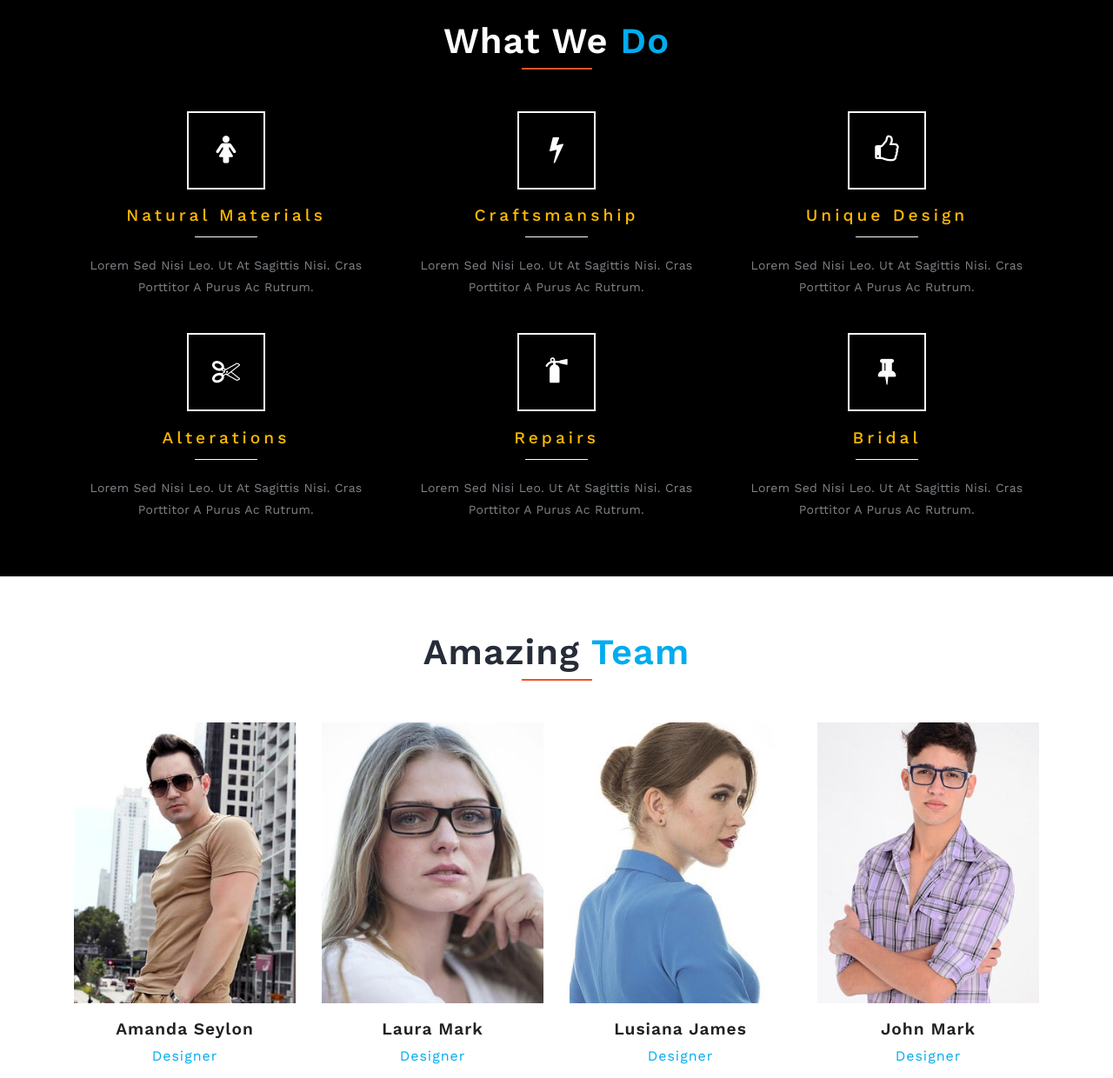
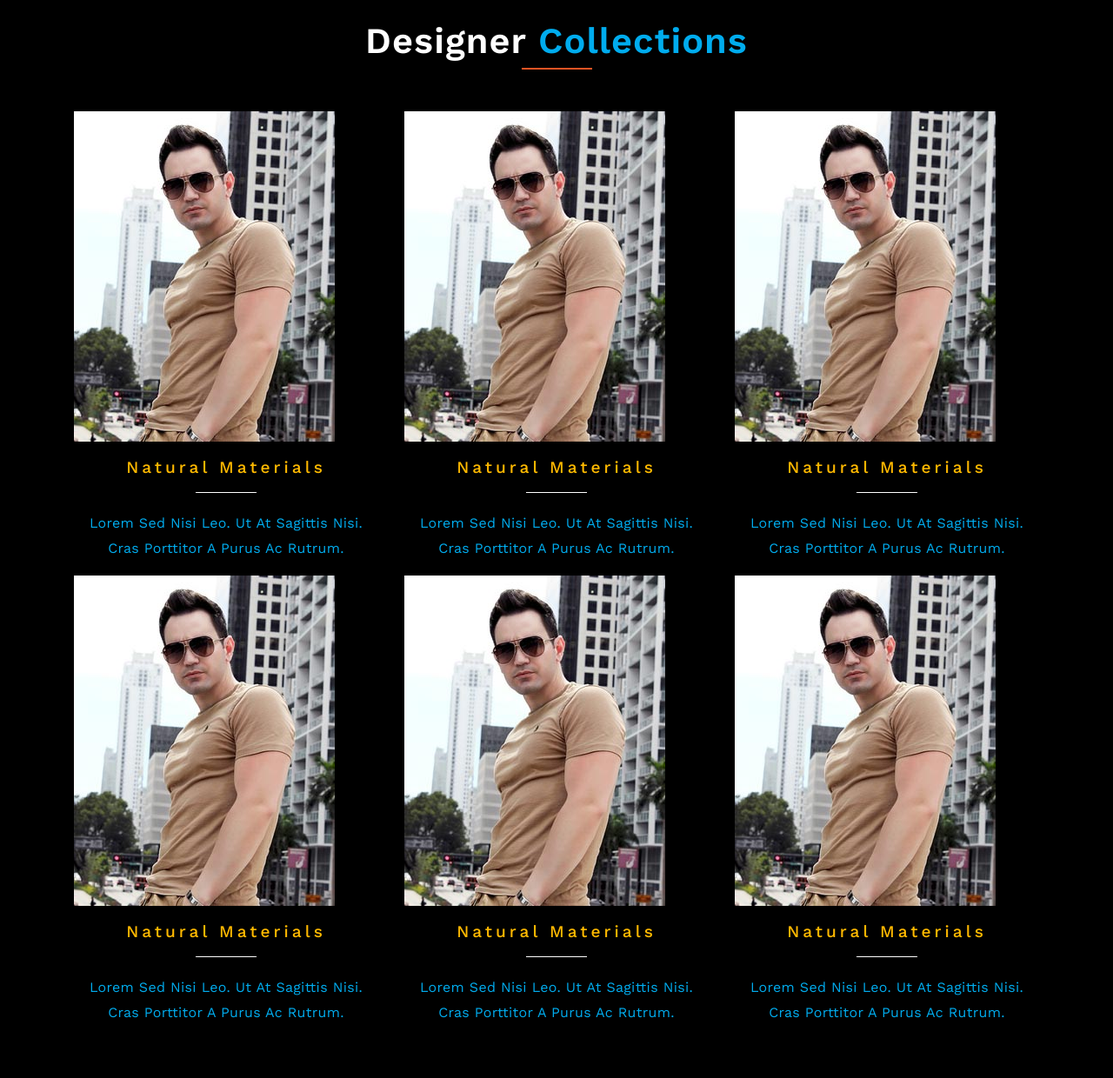
Before and after one commit to shubham3597/woventales.github.io, a plain HTML site: page index.html in a window 1280 px wide. Shown: the part 1790-3030 px from the top of the page at 87% size. Drawn offline with nearby package versions, Linux system fonts and the light colour scheme.

Commit message:
doing changes

```diff
--- a/index.html
+++ b/index.html
@@ -203,10 +203,27 @@ fashion institutions of the country through Art
 		<!-- services -->
 		<div class="services" id="services">
 			<div class="container">
-				<h3 class="w3l_header w3_agileits_header two">What We <span>Do</span></h3>
+				<h3 class="w3l_header w3_agileits_header two">Designer <span>Collections</span></h3>
 
 				<div class="agile_wthree_inner_grids">
-					<div class="col-md-4 w3ls_services_agile-grid">
+					<div class="col-md-4 w3_agile_team_grid">
+						<img src="images/t2.jpg" alt=" " class="img-responsive" />
+						<!--<h3>Amanda Seylon</h3>
+						<p>Designer</p>-->
+						<div class="agileits-service-info">
+							<h5>Natural Materials</h5>
+							<span></span>
+							<p>Lorem sed nisi leo. Ut at sagittis nisi. Cras porttitor a purus ac rutrum. </p>
+						</div>
+						<!--<ul class="footer_list_icons team_icons_agile">
+							<li><a href="#"><i class="fa fa-facebook"></i></a></li>
+							<li><a href="#"><i class="fa fa-twitter"></i></a></li>
+							<li><a href="#"><i class="fa fa-google-plus"></i></a></li>
+							<li><a href="#"><i class="fa fa-linkedin"></i></a></li>
+
+						</ul>-->
+					</div>
+					<!--<div class="col-md-4 w3ls_services_agile-grid">
 						<div class="agile_w3l_service_icon">
 							<i class="fa fa-female" aria-hidden="true"></i>
 						</div>
@@ -215,56 +232,91 @@ fashion institutions of the country through Art
 							<span></span>
 							<p>Lorem sed nisi leo. Ut at sagittis nisi. Cras porttitor a purus ac rutrum. </p>
 						</div>
-					</div>
-					<div class="col-md-4 w3ls_services_agile-grid">
-						<div class="agile_w3l_service_icon">
-							<i class="fa fa-bolt" aria-hidden="true"></i>
-						</div>
+					</div>-->
+					<div class="col-md-4 w3_agile_team_grid">
+						<img src="images/t2.jpg" alt=" " class="img-responsive" />
+						<!--<h3>Amanda Seylon</h3>
+						<p>Designer</p>-->
 						<div class="agileits-service-info">
-							<h5>Craftsmanship</h5>
+							<h5>Natural Materials</h5>
 							<span></span>
 							<p>Lorem sed nisi leo. Ut at sagittis nisi. Cras porttitor a purus ac rutrum. </p>
 						</div>
+						<!--<ul class="footer_list_icons team_icons_agile">
+							<li><a href="#"><i class="fa fa-facebook"></i></a></li>
+							<li><a href="#"><i class="fa fa-twitter"></i></a></li>
+							<li><a href="#"><i class="fa fa-google-plus"></i></a></li>
+							<li><a href="#"><i class="fa fa-linkedin"></i></a></li>
+
+						</ul>-->
 					</div>
-					<div class="col-md-4 w3ls_services_agile-grid">
-						<div class="agile_w3l_service_icon">
-							<i class="fa fa-thumbs-o-up" aria-hidden="true"></i>
-						</div>
+					<div class="col-md-4 w3_agile_team_grid">
+						<img src="images/t2.jpg" alt=" " class="img-responsive" />
+						<!--<h3>Amanda Seylon</h3>
+						<p>Designer</p>-->
 						<div class="agileits-service-info">
-							<h5>Unique Design</h5>
+							<h5>Natural Materials</h5>
 							<span></span>
 							<p>Lorem sed nisi leo. Ut at sagittis nisi. Cras porttitor a purus ac rutrum. </p>
 						</div>
+						<!--<ul class="footer_list_icons team_icons_agile">
+							<li><a href="#"><i class="fa fa-facebook"></i></a></li>
+							<li><a href="#"><i class="fa fa-twitter"></i></a></li>
+							<li><a href="#"><i class="fa fa-google-plus"></i></a></li>
+							<li><a href="#"><i class="fa fa-linkedin"></i></a></li>
+
+						</ul>-->
 					</div>
-					<div class="col-md-4 w3ls_services_agile-grid two">
-						<div class="agile_w3l_service_icon">
-							<i class="fa fa-scissors" aria-hidden="true"></i>
-						</div>
+					<div class="col-md-4 w3_agile_team_grid">
+						<img src="images/t2.jpg" alt=" " class="img-responsive" />
+						<!--<h3>Amanda Seylon</h3>
+						<p>Designer</p>-->
 						<div class="agileits-service-info">
-							<h5>Alterations</h5>
-							<span></span>
-							<p>Lorem sed nisi leo. Ut at sagittis nisi. Cras porttitor a purus ac rutrum.</p>
-						</div>
-					</div>
-					<div class="col-md-4 w3ls_services_agile-grid two">
-						<div class="agile_w3l_service_icon">
-							<i class="fa fa-fire-extinguisher" aria-hidden="true"></i>
-						</div>
-						<div class="agileits-service-info">
-							<h5>Repairs</h5>
+							<h5>Natural Materials</h5>
 							<span></span>
 							<p>Lorem sed nisi leo. Ut at sagittis nisi. Cras porttitor a purus ac rutrum. </p>
 						</div>
+						<!--<ul class="footer_list_icons team_icons_agile">
+							<li><a href="#"><i class="fa fa-facebook"></i></a></li>
+							<li><a href="#"><i class="fa fa-twitter"></i></a></li>
+							<li><a href="#"><i class="fa fa-google-plus"></i></a></li>
+							<li><a href="#"><i class="fa fa-linkedin"></i></a></li>
+
+						</ul>-->
 					</div>
-					<div class="col-md-4 w3ls_services_agile-grid two">
-						<div class="agile_w3l_service_icon">
-							<i class="fa fa-thumb-tack" aria-hidden="true"></i>
-						</div>
+					<div class="col-md-4 w3_agile_team_grid">
+						<img src="images/t2.jpg" alt=" " class="img-responsive" />
+						<!--<h3>Amanda Seylon</h3>
+						<p>Designer</p>-->
 						<div class="agileits-service-info">
-							<h5>Bridal</h5>
+							<h5>Natural Materials</h5>
 							<span></span>
 							<p>Lorem sed nisi leo. Ut at sagittis nisi. Cras porttitor a purus ac rutrum. </p>
 						</div>
+						<!--<ul class="footer_list_icons team_icons_agile">
+							<li><a href="#"><i class="fa fa-facebook"></i></a></li>
+							<li><a href="#"><i class="fa fa-twitter"></i></a></li>
+							<li><a href="#"><i class="fa fa-google-plus"></i></a></li>
+							<li><a href="#"><i class="fa fa-linkedin"></i></a></li>
+
+						</ul>-->
+					</div>
+					<div class="col-md-4 w3_agile_team_grid">
+						<img src="images/t2.jpg" alt=" " class="img-responsive" />
+						<!--<h3>Amanda Seylon</h3>
+						<p>Designer</p>-->
+						<div class="agileits-service-info">
+							<h5>Natural Materials</h5>
+							<span></span>
+							<p>Lorem sed nisi leo. Ut at sagittis nisi. Cras porttitor a purus ac rutrum. </p>
+						</div>
+						<!--<ul class="footer_list_icons team_icons_agile">
+							<li><a href="#"><i class="fa fa-facebook"></i></a></li>
+							<li><a href="#"><i class="fa fa-twitter"></i></a></li>
+							<li><a href="#"><i class="fa fa-google-plus"></i></a></li>
+							<li><a href="#"><i class="fa fa-linkedin"></i></a></li>
+
+						</ul>-->
 					</div>
 					<div class="clearfix"> </div>
 				</div>
@@ -274,8 +326,8 @@ fashion institutions of the country through Art
 		<!-- team -->
 		<div id="team" class="team">
 			<div class="container">
-				<h3 class="w3l_header w3_agileits_header two">Amazing <span>Team</span></h3>
-				<div class="w3_agile_team_grids">
+			<!--	<h3 class="w3l_header w3_agileits_header two">Amazing <span>Team</span></h3>
+				<!--<div class="w3_agile_team_grids">
 					<div class="col-md-3 w3_agile_team_grid">
 						<img src="images/t2.jpg" alt=" " class="img-responsive" />
 						<h3>Amanda Seylon</h3>
@@ -325,11 +377,12 @@ fashion institutions of the country through Art
 						</ul>
 					</div>
 					<div class="clearfix"> </div>
-				</div>
+				</div>-->
 			</div>
 		</div>
 		<!-- team -->
 		<!-- /gallery -->
+
 		<div class="gallery" id="gallery">
 			<h3 class="w3l_header w3_agileits_header two">Our <span>Designs</span></h3>
 			<div class="agile_wthree_inner_grids">
@@ -617,9 +670,9 @@ fashion institutions of the country through Art
 								<h4 class="agile_sub_tittle">More Details</h4>
 								<p class="para-agileits-w3layouts">Malesuada penatibus felis Neque porro quisquam est qui dolorem Lorem ipsum dolor sit amet, aptent neque fringilla
 									duis erast ridiculus.</p>
-								<p class="sub"><i class="fa fa-map-marker" aria-hidden="true"></i> California St San Francisco, CA USA</p>
-								<p class="sub"><i class="fa fa-clock-o" aria-hidden="true"></i> Mon-Fri : 9am - 10pm. Sat : 9am - 12pm</p>
-								<p class="add"><i class="fa fa-phone" aria-hidden="true"></i> <span>Tel :</span> +0 (020) 123-5338</p>
+								<p class="sub"><i class="fa fa-map-marker" aria-hidden="true"></i>1, Gandhibaug Society, Opposite. Nirmanbhavan, Near Swati Hotel, Panchavati Rd, Law Garden, Ellisbridge, Ahmedabad, Gujarat 380006</p>
+								<p class="sub"><i class="fa fa-clock-o" aria-hidden="true"></i> Mon-Sat : 9am - 6pm</p>
+								<p class="add"><i class="fa fa-phone" aria-hidden="true"></i> <span>Tel :</span> +91 - 79 2640 0437</p>
 								<p class="add"><i class="fa fa-envelope-o" aria-hidden="true"></i> <span>Email :</span> <a class="mail" href="mailto:mail@example.com">info(at)example.com</a></p>
 							</div>
 							<div class="col-md-6 mail-grid1-form ">
@@ -638,8 +691,10 @@ fashion institutions of the country through Art
 				</div>
 				<!--//contact-->
 				<div class="agileits-w3layouts-map">
-					<iframe src="https://www.google.com/maps/embed?pb=!1m18!1m12!1m3!1d100949.24429313939!2d-122.44206553967531!3d37.75102885910819!2m3!1f0!2f0!3f0!3m2!1i1024!2i768!4f13.1!3m3!1m2!1s0x80859a6d00690021%3A0x4a501367f076adff!2sSan+Francisco%2C+CA%2C+USA!5e0!3m2!1sen!2sin!4v1472190196783"
-					    style="border:0" allowfullscreen></iframe>
+					<!--<iframe src="https://www.google.com/maps/embed?pb=!1m18!1m12!1m3!1d100949.24429313939!2d-122.44206553967531!3d37.75102885910819!2m3!1f0!2f0!3f0!3m2!1i1024!2i768!4f13.1!3m3!1m2!1s0x80859a6d00690021%3A0x4a501367f076adff!2sSan+Francisco%2C+CA%2C+USA!5e0!3m2!1sen!2sin!4v1472190196783"
+					    style="border:0" allowfullscreen></iframe>-->
+							<iframe src="https://www.google.com/maps/embed?pb=!1m18!1m12!1m3!1d1835.9696839240949!2d72.55891250810294!3d23.02599834623785!2m3!1f0!2f0!3f0!3m2!1i1024!2i768!4f13.1!3m3!1m2!1s0x395e84fa5bcc2199%3A0xa1362df3b7f76a20!2sShangar+Art+%26+Craft!5e0!3m2!1sen!2sin!4v1524165116954"
+							 style="border:0" allowfullscreen></iframe>
 				</div>
 
 				<!--/grids-->
@@ -694,7 +749,7 @@ fashion institutions of the country through Art
 					<div class="footer-top_agile_w3l">
 						<div class="container">
 							<div class="footer-grids">
-								<div class="col-md-5 footer-grid_wthree_info">
+								<div class="col-md-6 footer-grid_wthree_info">
 									<h3>About us</h3>
 									<p>Lorem ipsum dolor sit consectetur elit. Nam eget egestas erat. In hachabi tasse platea dictumst. hachabi tasse platea
 										dictumst</p>
@@ -708,7 +763,7 @@ fashion institutions of the country through Art
 										<li><a href="#"><i class="fa fa-youtube" aria-hidden="true"></i></a></li>
 									</ul>
 								</div>
-								<div class="col-md-2 footer-grid_wthree_info">
+								<div class="col-md-6 footer-grid_wthree_info">
 									<h3>Links</h3>
 									<ul class="footer-list">
 										<li> <a href="#welcome" class="scroll">About</a> </li>
@@ -719,18 +774,18 @@ fashion institutions of the country through Art
 										<li> <a href="#contact" class="scroll">contact</a> </li>
 									</ul>
 								</div>
-								<div class="col-md-5 footer-grid_wthree_info">
+								<!--<div class="col-md-5 footer-grid_wthree_info">
 									<h3>Newsletter</h3>
 									<form action="#" method="post">
 										<input type="text" name="text" placeholder="Name" required="">
 										<input type="email" name="Email" placeholder="Email" required="">
 										<input type="submit" value="subscribe now">
 									</form>
-								</div>
+								</div>-->
 								<div class="clearfix"> </div>
 							</div>
 							<div class="wthree_copy_right">
-								<p>Copyright 2017 Stitcher. All rights reserved | Design by <a href="http://w3layouts.com/">W3layouts</a></p>
+								<p> &copy; Copyright 2018 Woven Tales | All rights reserved</a></p>
 							</div>
 						</div>
 					</div>
```
